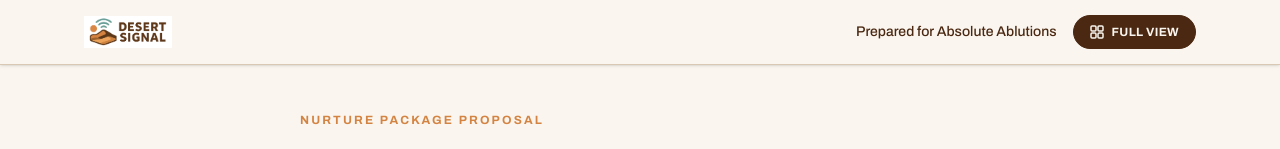
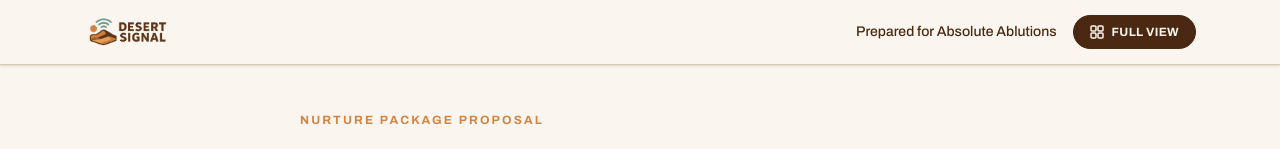
Before and after one commit to giraux-van-der-merwe/absoluteablutions_nurturepackage, a Next.js app: page / in a window 1280 px wide. Both pictures are taken after a click on the button "SIMPLIFY". Shown: the top 149 px of the page. Built offline with nearby package versions, Linux system fonts and the light colour scheme.

Commit message:
Fix logo white background via mix-blend-mode:multiply

```diff
--- a/app/page.tsx
+++ b/app/page.tsx
@@ -114,7 +114,7 @@ function Header({
           width={152}
           height={38}
           className={`h-8 w-auto object-contain transition-all duration-300 ${
-            isLight ? "" : "brightness-0 invert"
+            isLight ? "[mix-blend-mode:multiply]" : "brightness-0 invert"
           }`}
           priority
         />
@@ -1708,7 +1708,7 @@ function SimplifiedView() {
             alt="Desert Signal"
             width={120}
             height={30}
-            className="h-6 w-auto object-contain opacity-70"
+            className="h-6 w-auto object-contain opacity-70 [mix-blend-mode:multiply]"
           />
           <a
             href="mailto:giraux@getdesertsignal.com"
```
